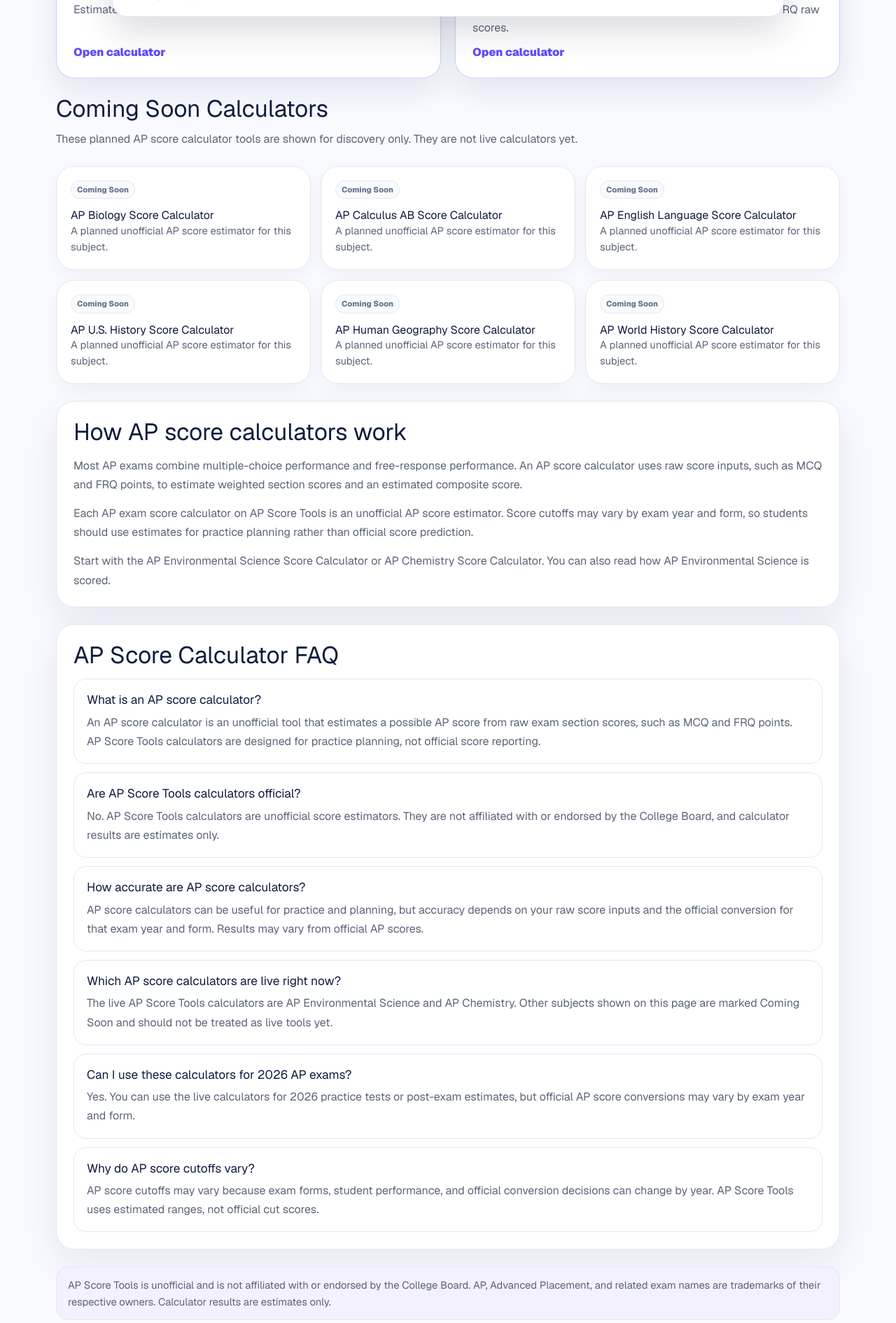
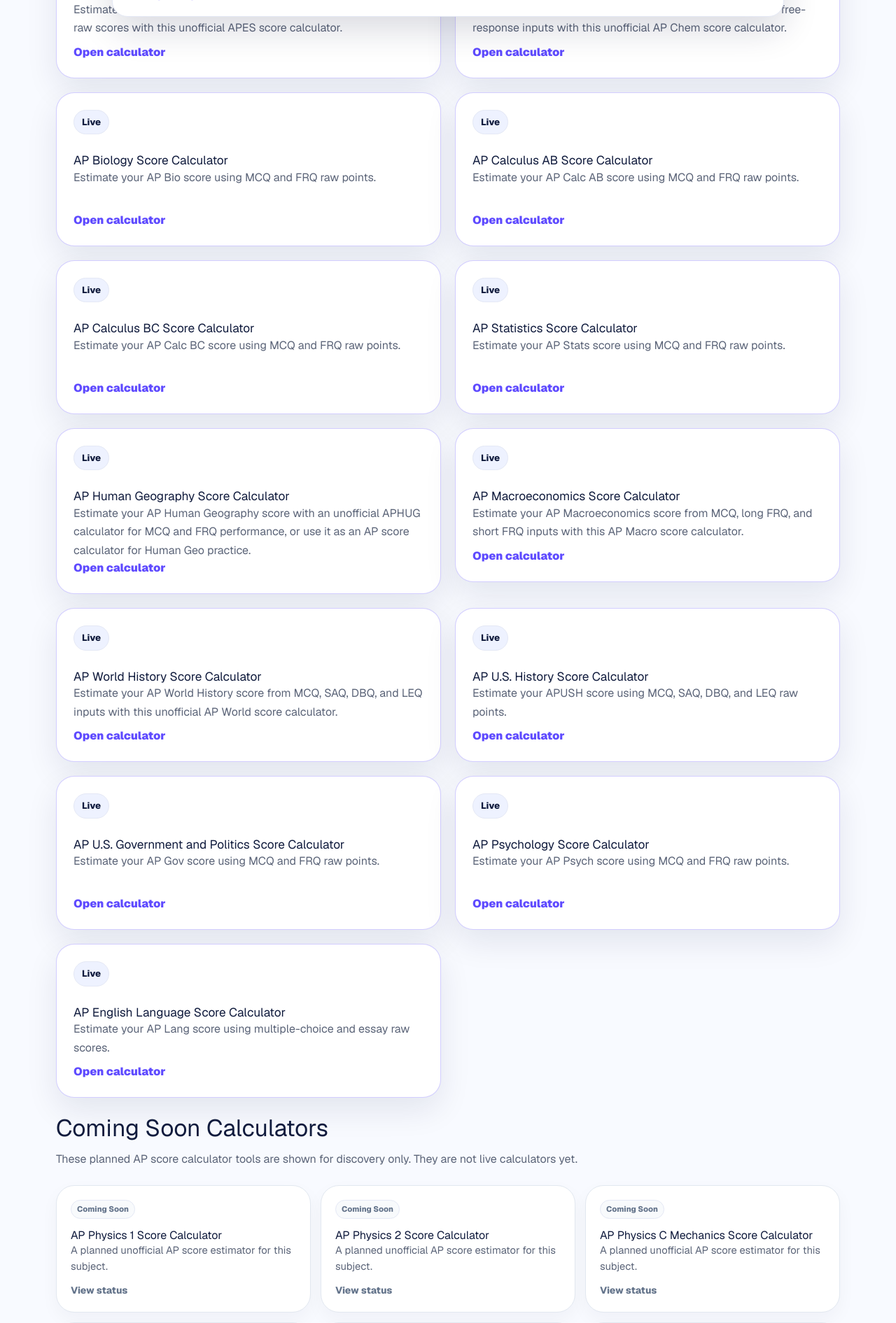
Before and after one commit to clairesun0731-art/apscoretools, a Next.js app: page /ap-score-calculators in a window 1280 px wide. Shown: the part 760-2651 px from the top of the page at 70% size. Built offline with nearby package versions, Linux system fonts and the light colour scheme; no server answers.

Commit message:
Restore live calculator directory from project state

```diff
--- a/app/ap-score-calculators/page.tsx
+++ b/app/ap-score-calculators/page.tsx
@@ -1,6 +1,10 @@
 import type { Metadata } from "next";
 import Link from "next/link";
 import JsonLd from "@/components/JsonLd";
+import {
+  comingSoonApCalculators,
+  liveApCalculators,
+} from "@/lib/apCalculatorDirectory";
 
 export const metadata: Metadata = {
   title: {
@@ -21,29 +25,9 @@
   },
 };
 
-const liveCalculatorCards = [
-  {
-    title: "AP Environmental Science Score Calculator",
-    description:
-      "Estimate your unofficial APES score from MCQ and FRQ raw scores.",
-    href: "/ap-environmental-science-score-calculator/",
-  },
-  {
-    title: "AP Chemistry Score Calculator",
-    description:
-      "Estimate your unofficial AP Chemistry score from MCQ and FRQ raw scores.",
-    href: "/ap-chemistry-score-calculator/",
-  },
-];
-
-const comingSoonCalculatorCards = [
-  "AP Biology Score Calculator",
-  "AP Calculus AB Score Calculator",
-  "AP English Language Score Calculator",
-  "AP U.S. History Score Calculator",
-  "AP Human Geography Score Calculator",
-  "AP World History Score Calculator",
-];
+const liveCalculatorNames = liveApCalculators
+  .map((calculator) => calculator.shortTitle ?? calculator.title)
+  .join(", ");
 
 const faqItems = [
   {
@@ -63,8 +47,7 @@
   },
   {
     question: "Which AP score calculators are live right now?",
-    answer:
-      "The live AP Score Tools calculators are AP Environmental Science and AP Chemistry. Other subjects shown on this page are marked Coming Soon and should not be treated as live tools yet.",
+    answer: `Current live AP Score Tools calculators include ${liveCalculatorNames}. Other subjects shown on this page are marked Coming Soon and should not be treated as live tools yet.`,
   },
   {
     question: "Can I use these calculators for 2026 AP exams?",
@@ -85,7 +68,7 @@
     name: "AP Score Calculators",
     url: "https://www.apscoretools.com/ap-score-calculators/",
     description:
-      "A free, unofficial AP score calculator hub with live AP Environmental Science and AP Chemistry estimators plus clearly marked coming soon tools.",
+      "A free, unofficial AP score calculator hub with live subject-specific estimators plus clearly marked coming soon tools.",
     isPartOf: {
       "@type": "WebSite",
       name: "AP Score Tools",
@@ -96,8 +79,8 @@
     "@context": "https://schema.org",
     "@type": "ItemList",
     name: "Live AP Score Calculators",
-    numberOfItems: liveCalculatorCards.length,
-    itemListElement: liveCalculatorCards.map((calculator, index) => ({
+    numberOfItems: liveApCalculators.length,
+    itemListElement: liveApCalculators.map((calculator, index) => ({
       "@type": "ListItem",
       position: index + 1,
       name: calculator.title,
@@ -151,9 +134,9 @@
           <h1>AP Score Calculators</h1>
           <p className="lead">
             Use AP Score Tools to estimate your unofficial AP exam scores from
-            raw multiple-choice and free-response scores. Start with live
-            calculators for AP Environmental Science and AP Chemistry, or
-            browse upcoming AP score calculator tools.
+            raw multiple-choice and free-response scores. Start with current
+            live calculators by subject, or browse upcoming AP score calculator
+            tools that are clearly marked Coming Soon.
           </p>
           <p className="short-note">
             Results are unofficial estimates and may vary by year. Learn{" "}
@@ -178,11 +161,11 @@
               </p>
             </div>
             <div className="featured-live-grid">
-              {liveCalculatorCards.map((calculator) => (
+              {liveApCalculators.map((calculator) => (
                 <Link
                   aria-label={`Open ${calculator.title}`}
                   href={calculator.href}
-                  key={calculator.title}
+                  key={calculator.href}
                 >
                   <article className="featured-tool-card">
                     <div>
@@ -206,18 +189,19 @@
               </p>
             </div>
             <div className="coming-soon-grid">
-              {comingSoonCalculatorCards.map((title) => (
+              {comingSoonApCalculators.map((calculator) => (
                 <article
                   className="tool-card coming-soon"
-                  key={title}
+                  key={calculator.href}
                 >
                   <div>
                     <span className="status-pill soon">Coming Soon</span>
-                    <h3>{title}</h3>
+                    <h3>{calculator.title}</h3>
                     <p>
                       A planned unofficial AP score estimator for this subject.
                     </p>
                   </div>
+                  <span className="cta muted-cta">View status</span>
                 </article>
               ))}
             </div>
@@ -238,7 +222,7 @@
               than official score prediction.
             </p>
             <p>
-              Start with the{" "}
+              Start with a live calculator like the{" "}
               <Link href="/ap-environmental-science-score-calculator/">
                 AP Environmental Science Score Calculator
               </Link>{" "}
@@ -246,7 +230,7 @@
               <Link href="/ap-chemistry-score-calculator/">
                 AP Chemistry Score Calculator
               </Link>
-              . You can also read{" "}
+              , or browse the full live list above. You can also read{" "}
               <Link href="/how-ap-environmental-science-is-scored/">
                 how AP Environmental Science is scored
               </Link>
--- a/app/globals.css
+++ b/app/globals.css
@@ -1317,6 +1317,13 @@
 .featured-tool-card .cta {
   color: var(--accent);
   font-weight: 850;
+}
+
+.muted-cta {
+  color: #64748b;
+  font-size: 0.86rem;
+  font-weight: 800;
+  margin-top: 12px;
 }
 
 .coming-soon-grid {
--- a/app/how-to-check-ap-scores/page.tsx
+++ b/app/how-to-check-ap-scores/page.tsx
@@ -2,6 +2,7 @@
 import Image from "next/image";
 import Link from "next/link";
 import JsonLd from "@/components/JsonLd";
+import { liveApCalculators } from "@/lib/apCalculatorDirectory";
 
 const pageUrl = "https://www.apscoretools.com/how-to-check-ap-scores/";
 const lastUpdated = "June 4, 2026";
@@ -117,16 +118,7 @@
   },
 ];
 
-const subjectCalculatorLinks = [
-  {
-    label: "AP Environmental Science Score Calculator",
-    href: "/ap-environmental-science-score-calculator/",
-  },
-  {
-    label: "AP Chemistry Score Calculator",
-    href: "/ap-chemistry-score-calculator/",
-  },
-];
+const subjectCalculatorLinks = liveApCalculators.slice(0, 5);
 
 const faqs = [
   {
@@ -507,10 +499,10 @@
                 <Link href="/what-do-ap-scores-mean/">
                   What Do AP Scores Mean?
                 </Link>
-                . Live calculators include{" "}
+                . Current live calculators include{" "}
                 {subjectCalculatorLinks.map((calculator, index) => (
                   <span key={calculator.href}>
-                    <Link href={calculator.href}>{calculator.label}</Link>
+                    <Link href={calculator.href}>{calculator.title}</Link>
                     {index < subjectCalculatorLinks.length - 2
                       ? ", "
                       : index === subjectCalculatorLinks.length - 2
@@ -518,7 +510,9 @@
                         : ""}
                   </span>
                 ))}
-                .
+                . Browse{" "}
+                <Link href="/ap-score-calculators/">AP Score Calculators</Link>{" "}
+                for the full live directory.
               </p>
             </section>
 
--- a/app/page.tsx
+++ b/app/page.tsx
@@ -2,39 +2,23 @@
 import Link from "next/link";
 import JsonLd from "@/components/JsonLd";
 import TrackedLink from "@/components/TrackedLink";
+import {
+  comingSoonApCalculators,
+  liveApCalculators,
+} from "@/lib/apCalculatorDirectory";
 
 export const metadata: Metadata = {
   title: {
     absolute: "AP Score Tools | Free AP Score Calculators by Subject",
   },
   description:
-    "AP Score Tools helps students estimate unofficial AP exam scores from raw MCQ and FRQ scores, starting with AP Environmental Science and AP Chemistry calculators.",
+    "AP Score Tools helps students estimate unofficial AP exam scores from raw MCQ and FRQ scores with live AP score calculators by subject.",
   alternates: {
     canonical: "https://www.apscoretools.com/",
   },
 };
 
-const liveCalculatorCards = [
-  {
-    title: "AP Environmental Science Score Calculator",
-    description:
-      "Estimate your unofficial APES score from MCQ and FRQ raw scores.",
-    href: "/ap-environmental-science-score-calculator/",
-  },
-  {
-    title: "AP Chemistry Score Calculator",
-    description:
-      "Estimate your unofficial AP Chemistry score from MCQ and FRQ raw scores.",
-    href: "/ap-chemistry-score-calculator/",
-  },
-];
-
-const comingSoonCalculatorCards = [
-  "AP Biology Score Calculator",
-  "AP Calculus AB Score Calculator",
-  "AP English Language Score Calculator",
-  "AP U.S. History Score Calculator",
-];
+const homepageComingSoonCalculators = comingSoonApCalculators.slice(0, 8);
 
 const faqItems = [
   {
@@ -44,7 +28,7 @@
   {
     question: "What can I estimate with AP Score Tools?",
     answer:
-      "You can use live subject-specific AP exam score calculators for AP Environmental Science and AP Chemistry to enter raw section scores and get an unofficial estimated AP score from 1 to 5.",
+      "You can use live subject-specific AP exam score calculators to enter raw section scores and get an unofficial estimated AP score from 1 to 5.",
   },
   {
     question: "Are calculator results exact?",
@@ -76,7 +60,7 @@
   name: "AP Score Tools",
   url: "https://www.apscoretools.com/",
   description:
-    "AP Score Tools helps students estimate unofficial AP exam scores from MCQ and FRQ raw scores.",
+    "AP Score Tools helps students estimate unofficial AP exam scores from MCQ and FRQ raw scores with live calculators by subject.",
   isPartOf: {
     "@type": "WebSite",
     name: "AP Score Tools",
@@ -109,7 +93,8 @@
           <p className="lead">
             AP Score Tools helps students estimate unofficial AP exam scores
             from raw multiple-choice and free-response scores. Start with live
-            calculators for AP Environmental Science and AP Chemistry.
+            calculators by subject, then use Coming Soon labels as a roadmap for
+            planned tools.
           </p>
           <p className="trust-line">
             Unofficial AP score estimates · MCQ and FRQ raw scores · Not
@@ -129,15 +114,15 @@
             </a>
           </div>
           <p className="short-note">
-            Start with the{" "}
+            Start with popular live tools like the{" "}
             <Link href="/ap-environmental-science-score-calculator/">
               AP Environmental Science Score Calculator
             </Link>{" "}
             or the{" "}
             <Link href="/ap-chemistry-score-calculator/">
               AP Chemistry Score Calculator
-            </Link>
-            .
+            </Link>{" "}
+            and browse the full live calculator directory below.
           </p>
         </div>
       </section>
@@ -153,11 +138,11 @@
               </p>
             </div>
             <div className="featured-live-grid">
-              {liveCalculatorCards.map((calculator) => (
+              {liveApCalculators.map((calculator) => (
                 <Link
                   aria-label={`Open ${calculator.title}`}
                   href={calculator.href}
-                  key={calculator.title}
+                  key={calculator.href}
                 >
                   <article className="featured-tool-card">
                     <div>
@@ -181,15 +166,16 @@
               </p>
             </div>
             <div className="coming-soon-grid">
-              {comingSoonCalculatorCards.map((title) => (
-                <article className="tool-card coming-soon" key={title}>
+              {homepageComingSoonCalculators.map((calculator) => (
+                <article className="tool-card coming-soon" key={calculator.href}>
                   <div>
                     <span className="status-pill soon">Coming Soon</span>
-                    <h3>{title}</h3>
+                    <h3>{calculator.title}</h3>
                     <p>
                       A planned unofficial AP score estimator for this subject.
                     </p>
                   </div>
+                  <span className="cta muted-cta">View status</span>
                 </article>
               ))}
             </div>
--- a/app/when-do-ap-scores-come-out/page.tsx
+++ b/app/when-do-ap-scores-come-out/page.tsx
@@ -2,6 +2,7 @@
 import Image from "next/image";
 import Link from "next/link";
 import JsonLd from "@/components/JsonLd";
+import { liveApCalculators } from "@/lib/apCalculatorDirectory";
 
 const pageUrl = "https://www.apscoretools.com/when-do-ap-scores-come-out/";
 const lastUpdated = "June 4, 2026";
@@ -106,19 +107,7 @@
   "If you are unhappy with a score, review options such as retaking in a future year, withholding or canceling where applicable, or focusing on future coursework.",
 ];
 
-const liveCalculators = [
-  {
-    title: "AP Environmental Science Score Calculator",
-    description: "Estimate an unofficial APES score from MCQ and FRQ raw scores.",
-    href: "/ap-environmental-science-score-calculator/",
-  },
-  {
-    title: "AP Chemistry Score Calculator",
-    description:
-      "Estimate an unofficial AP Chemistry score from MCQ and FRQ raw scores.",
-    href: "/ap-chemistry-score-calculator/",
-  },
-];
+const liveCalculators = liveApCalculators.slice(0, 6);
 
 const faqs = [
   {
@@ -506,15 +495,20 @@
                 <Link href="/ap-score-calculators/">
                   estimate your score before the official release
                 </Link>
-                . Live calculators include the{" "}
+                . Current live AP Score Tools calculators include subjects
+                across science, math, history and social science, and English.
+                Popular starting points include the{" "}
                 <Link href="/ap-environmental-science-score-calculator/">
                   AP Environmental Science Score Calculator
                 </Link>
-                {" "}and the{" "}
+                {" "}
+                and the{" "}
                 <Link href="/ap-chemistry-score-calculator/">
                   AP Chemistry Score Calculator
                 </Link>
-                .
+                . Browse the{" "}
+                <Link href="/ap-score-calculators/">AP Score Calculators</Link>{" "}
+                hub for the full live directory.
               </p>
             </section>
 
--- a/components/ComingSoonCalculatorPage.tsx
+++ b/components/ComingSoonCalculatorPage.tsx
@@ -1,5 +1,8 @@
 import Link from "next/link";
 import JsonLd from "@/components/JsonLd";
+import { liveApCalculators } from "@/lib/apCalculatorDirectory";
+
+const featuredLiveCalculators = liveApCalculators.slice(0, 5);
 
 type ComingSoonCalculatorPageProps = {
   description: string;
@@ -77,9 +80,9 @@
             <h2>Calculator Not Live Yet</h2>
             <p>
               This planned page is included so students can find future AP score
-              calculator updates. AP Environmental Science, AP Chemistry, AP
-              Human Geography, AP Macroeconomics, and AP World History are live
-              on AP Score Tools right now.
+              calculator updates. AP Score Tools has multiple live subject
+              calculators right now, and planned tools are clearly marked until
+              they have real scoring inputs.
             </p>
           </article>
 
@@ -101,18 +104,15 @@
               working AP score calculator.
             </p>
             <div className="hero-actions">
-              <Link className="button" href="/ap-environmental-science-score-calculator/">
-                AP Environmental Science Score Calculator
-              </Link>
-              <Link className="button secondary" href="/ap-chemistry-score-calculator/">
-                AP Chemistry Score Calculator
-              </Link>
-              <Link className="button secondary" href="/ap-human-geography-score-calculator/">
-                AP Human Geography Score Calculator
-              </Link>
-              <Link className="button secondary" href="/ap-world-history-score-calculator/">
-                AP World History Score Calculator
-              </Link>
+              {featuredLiveCalculators.map((calculator, index) => (
+                <Link
+                  className={index === 0 ? "button" : "button secondary"}
+                  href={calculator.href}
+                  key={calculator.href}
+                >
+                  {calculator.title}
+                </Link>
+              ))}
               <Link className="button secondary" href="/ap-score-calculators/">
                 AP Score Calculators
               </Link>
--- a/components/Header.tsx
+++ b/components/Header.tsx
@@ -4,24 +4,21 @@
 import Link from "next/link";
 import { useState } from "react";
 import TrackedLink from "@/components/TrackedLink";
+import {
+  comingSoonApCalculators,
+  getPrimaryCalculatorNavGroups,
+} from "@/lib/apCalculatorDirectory";
 
-const liveCalculatorLinks = [
-  {
-    href: "/ap-environmental-science-score-calculator/",
-    label: "AP Environmental Science",
-  },
-  {
-    href: "/ap-chemistry-score-calculator/",
-    label: "AP Chemistry",
-  },
-];
+const liveCalculatorGroups = getPrimaryCalculatorNavGroups()
+  .map((group) => ({
+    ...group,
+    items: group.items.filter((calculator) => calculator.status === "live"),
+  }))
+  .filter((group) => group.items.length > 0);
 
-const comingSoonLinks = [
-  "AP Biology",
-  "AP Calculus AB",
-  "AP English Language",
-  "AP U.S. History",
-];
+const mobileLiveCalculatorLinks = liveCalculatorGroups.flatMap((group) => group.items);
+
+const comingSoonLinks = comingSoonApCalculators.slice(0, 8);
 
 const guideLinks = [
   {
@@ -74,7 +71,7 @@
             </button>
             {isCalculatorMenuOpen && (
               <div
-                className="nav-dropdown calculator-nav-dropdown compact-calculator-dropdown"
+                className="nav-dropdown calculator-nav-dropdown"
                 onMouseLeave={closeCalculatorMenu}
               >
                 <div className="nav-dropdown-top">
@@ -87,25 +84,27 @@
                     AP Score Calculators Hub
                   </TrackedLink>
                 </div>
-                <div className="calculator-nav-grid compact-calculator-grid">
-                  <div className="nav-dropdown-section">
-                    <strong>Live Calculators</strong>
-                    {liveCalculatorLinks.map((calculator) => (
+                <div className="calculator-nav-grid">
+                  {liveCalculatorGroups.map((group) => (
+                    <div className="nav-dropdown-section" key={group.category}>
+                      <strong>{group.displayName}</strong>
+                      {group.items.map((calculator) => (
                         <Link
                           href={calculator.href}
                           key={calculator.href}
                           onClick={closeCalculatorMenu}
                         >
-                        {calculator.label}
+                          {calculator.navTitle ?? calculator.shortTitle}
                         </Link>
                       ))}
                     </div>
-                  <div className="nav-dropdown-section">
+                  ))}
+                  <div className="nav-dropdown-section nav-dropdown-section-muted">
                     <strong>Coming Soon</strong>
-                    {comingSoonLinks.map((label) => (
-                      <span className="nav-soon-item" key={label}>
-                        <span>{label}</span>
-                        <span className="nav-soon-badge">Coming Soon</span>
+                    {comingSoonLinks.map((calculator) => (
+                      <span className="nav-soon-item" key={calculator.href}>
+                        <span>{calculator.navTitle ?? calculator.shortTitle}</span>
+                        <span className="nav-soon-badge">Soon</span>
                       </span>
                     ))}
                   </div>
@@ -183,22 +182,22 @@
               >
                 AP Score Calculators Hub
               </TrackedLink>
-              {liveCalculatorLinks.map((calculator) => (
+              {mobileLiveCalculatorLinks.map((calculator) => (
                 <Link
                   href={calculator.href}
                   key={calculator.href}
                   onClick={closeMenu}
                 >
-                  {calculator.label}
+                  {calculator.navTitle ?? calculator.shortTitle}
                 </Link>
               ))}
               <details className="mobile-calculator-group">
                 <summary>Coming Soon</summary>
                 <div className="mobile-calculator-links">
-                  {comingSoonLinks.map((label) => (
-                    <span className="mobile-soon-item" key={label}>
-                      <span>{label}</span>
-                      <span className="nav-soon-badge">Coming Soon</span>
+                  {comingSoonLinks.map((calculator) => (
+                    <span className="mobile-soon-item" key={calculator.href}>
+                      <span>{calculator.navTitle ?? calculator.shortTitle}</span>
+                      <span className="nav-soon-badge">Soon</span>
                     </span>
                   ))}
                 </div>
```
Also changed, not shown: components/BetaCalculatorPage.tsx (+15 -9 lines), components/Footer.tsx (+8 -5 lines). Lines whose indentation alone changed are shown as unchanged.
